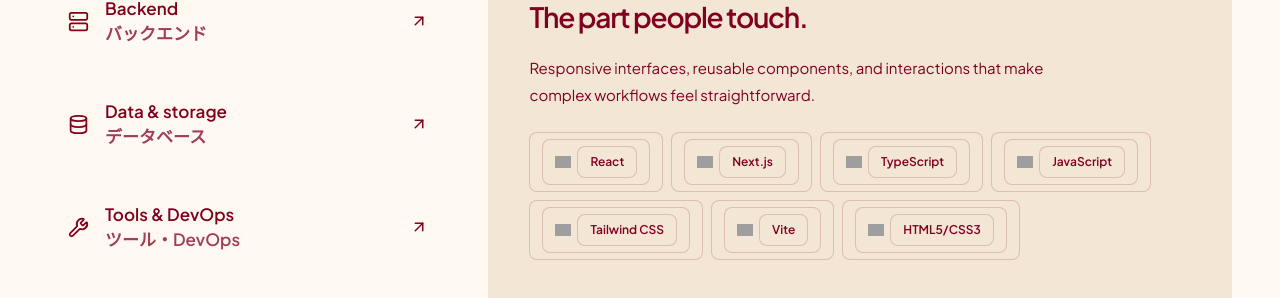
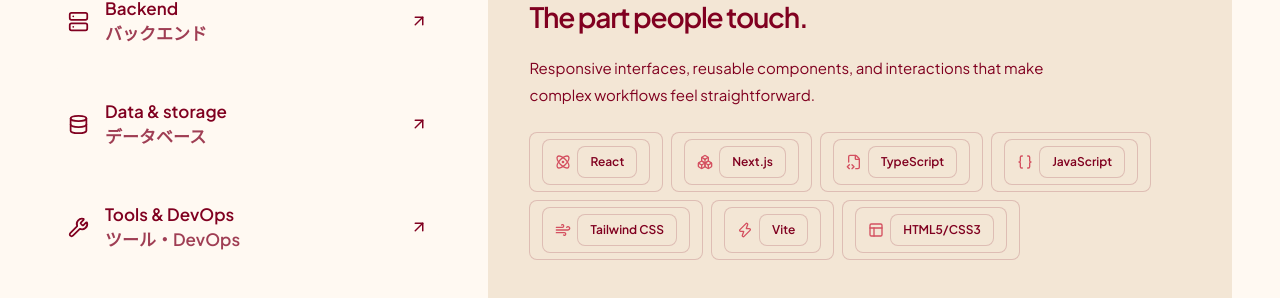
Before and after one commit to SantanaDwi29/neubrutalism_portofolio, a React (Vite) app: page / in a window 1280 px wide. Shown: the part 1680-1978 px from the top of the page. Built offline with nearby package versions, Linux system fonts and the light colour scheme; grey boxes are pictures that could not be loaded.

Commit message:
feat(tech-icon): map technology stack badges to Lucide React icons

```diff
--- a/src/components/TechIcon.tsx
+++ b/src/components/TechIcon.tsx
@@ -1,53 +1,103 @@
 import React from 'react';
+import {
+  Atom,
+  Boxes,
+  FileCode2,
+  Braces,
+  Wind,
+  Zap,
+  Layout,
+  Paintbrush,
+  Flame,
+  Server,
+  Cpu,
+  Hexagon,
+  Webhook,
+  ShieldCheck,
+  Database,
+  Leaf,
+  MemoryStick,
+  Box,
+  GitBranch,
+  Settings,
+  Workflow,
+  Cloud,
+  Smartphone,
+  Target,
+  LayoutGrid,
+  FileJson,
+  FileSpreadsheet,
+  MessageSquare,
+  FileText,
+  Bell,
+  RefreshCw,
+  KeyRound,
+  Code2,
+  ScanLine,
+  Compass,
+  type LucideIcon
+} from 'lucide-react';
 
-// Mapping technology names to Simple Icons slugs & brand colors
-const iconMap: Record<string, { slug: string; color: string }> = {
-  'React': { slug: 'react', color: '61DAFB' },
-  'React Scanner': { slug: 'react', color: '61DAFB' },
-  'React Location': { slug: 'react', color: '61DAFB' },
-  'Next.js': { slug: 'nextdotjs', color: '000000' },
-  'TypeScript': { slug: 'typescript', color: '3178C6' },
-  'JavaScript': { slug: 'javascript', color: 'F7DF1E' },
-  'Javascript': { slug: 'javascript', color: 'F7DF1E' },
-  'Tailwind CSS': { slug: 'tailwindcss', color: '06B6D4' },
-  'Vite': { slug: 'vite', color: '646CFF' },
-  'HTML5/CSS3': { slug: 'html5', color: 'E34F26' },
-  'HTML': { slug: 'html5', color: 'E34F26' },
-  'CSS': { slug: 'css3', color: '1572B6' },
-  'Laravel': { slug: 'laravel', color: 'FF2D20' },
-  'PHP': { slug: 'php', color: '777BB4' },
-  'php': { slug: 'php', color: '777BB4' },
-  'Go': { slug: 'go', color: '00ADD8' },
-  'Golang': { slug: 'go', color: '00ADD8' },
-  'Node.js': { slug: 'nodedotjs', color: '5FA04E' },
-  'REST API': { slug: 'postman', color: 'FF6C37' },
-  'Spatie': { slug: 'laravel', color: 'FF2D20' },
-  'Spatie RBAC': { slug: 'laravel', color: 'FF2D20' },
-  'MySQL': { slug: 'mysql', color: '4479A1' },
-  'MariaDB': { slug: 'mariadb', color: '003545' },
-  'MongoDB': { slug: 'mongodb', color: '47A248' },
-  'Redis': { slug: 'redis', color: 'DC382D' },
-  'PostgreSQL': { slug: 'postgresql', color: '4169E1' },
-  'Docker': { slug: 'docker', color: '2496ED' },
-  'Git': { slug: 'git', color: 'F05032' },
-  'Jenkins': { slug: 'jenkins', color: 'D24939' },
-  'n8n': { slug: 'n8n', color: 'FF6D5A' },
-  'Vercel': { slug: 'vercel', color: '000000' },
-  'Flutter': { slug: 'flutter', color: '02569B' },
-  'Dart': { slug: 'dart', color: '0175C2' },
-  'Bootstrap': { slug: 'bootstrap', color: '7952B3' },
-  'jQuery': { slug: 'jquery', color: '0769AD' },
-  'Codeigniter': { slug: 'codeigniter', color: 'EF4223' },
-  'AWS': { slug: 'amazonwebservices', color: 'FF9900' },
-  'AWS EC2': { slug: 'amazonec2', color: 'FF9900' },
-  'S3': { slug: 'amazons3', color: '569A31' },
-  'IAM': { slug: 'amazonwebservices', color: 'FF9900' },
-  'PHP Excel': { slug: 'microsoft-excel', color: '217346' },
-  'WhatsApp API': { slug: 'whatsapp', color: '25D366' },
-  'WhatsApp API (Balzz In)': { slug: 'whatsapp', color: '25D366' },
-  'PDF Generator': { slug: 'adobeacrobatreader', color: 'EC1C24' },
-  'SweetAlert2': { slug: 'javascript', color: 'F7DF1E' },
-  'AJAX': { slug: 'javascript', color: 'F7DF1E' },
+// Comprehensive mapping from technology names to appropriate Lucide React icons
+const iconMap: Record<string, LucideIcon> = {
+  // Frontend
+  'React': Atom,
+  'React Scanner': ScanLine,
+  'React Location': Compass,
+  'Next.js': Boxes,
+  'TypeScript': FileCode2,
+  'JavaScript': Braces,
+  'Javascript': Braces,
+  'Tailwind CSS': Wind,
+  'Vite': Zap,
+  'HTML5/CSS3': Layout,
+  'HTML': Layout,
+  'CSS': Paintbrush,
+  'Bootstrap': LayoutGrid,
+  'jQuery': FileJson,
+
+  // Backend & Languages
+  'Laravel': Flame,
+  'Codeigniter': Flame,
+  'PHP': Server,
+  'php': Server,
+  'Go': Cpu,
+  'Golang': Cpu,
+  'Node.js': Hexagon,
+  'REST API': Webhook,
+  'Spatie': ShieldCheck,
+  'Spatie RBAC': ShieldCheck,
+
+  // Data & Storage
+  'MySQL': Database,
+  'MariaDB': Database,
+  'MongoDB': Leaf,
+  'Redis': MemoryStick,
+  'PostgreSQL': Database,
+
+  // DevOps & Tools
+  'Docker': Box,
+  'Git': GitBranch,
+  'Jenkins': Settings,
+  'n8n': Workflow,
+  'Vercel': Cloud,
+  'AWS': Cloud,
+  'AWS EC2': Server,
+  'S3': Database,
+  'IAM': KeyRound,
+
+  // Mobile & Apps
+  'Flutter': Smartphone,
+  'Dart': Target,
+
+  // Integrations & Helpers
+  'PHP Excel': FileSpreadsheet,
+  'Php Excel': FileSpreadsheet,
+  'WhatsApp API': MessageSquare,
+  'WhatsApp API (Balzz In)': MessageSquare,
+  'PDF Generator': FileText,
+  'SweetAlert2': Bell,
+  'AJAX': RefreshCw,
 };
 
 interface TechIconProps {
@@ -57,27 +107,18 @@
   className?: string;
 }
 
-export const TechIcon: React.FC<TechIconProps> = ({ name, size = 16, showName = true, className = '' }) => {
-  const info = iconMap[name];
+export const TechIcon: React.FC<TechIconProps> = ({ name, size = 15, showName = true, className = '' }) => {
+  const IconComponent = iconMap[name] || Code2;
 
   return (
     <span className={`inline-flex items-center gap-1.5 ${className}`}>
-      {info ? (
-        <img
-          src={`https://cdn.simpleicons.org/${info.slug}/${info.color}`}
-          alt={`${name} icon`}
-          width={size}
-          height={size}
-          loading="lazy"
-          className="shrink-0 transition-transform hover:scale-110"
-          onError={(e) => {
-            (e.target as HTMLElement).style.display = 'none';
-          }}
-        />
-      ) : (
-        <span className="w-2 h-2 rounded-full bg-[var(--color-rose)] shrink-0" />
-      )}
-      {showName && <span>{name}</span>}
+      <IconComponent
+        size={size}
+        className="shrink-0 text-[var(--color-rose)] transition-transform duration-200 group-hover:scale-110"
+        strokeWidth={2}
+        aria-hidden="true"
+      />
+      {showName && <span className="truncate">{name}</span>}
     </span>
   );
 };
```
